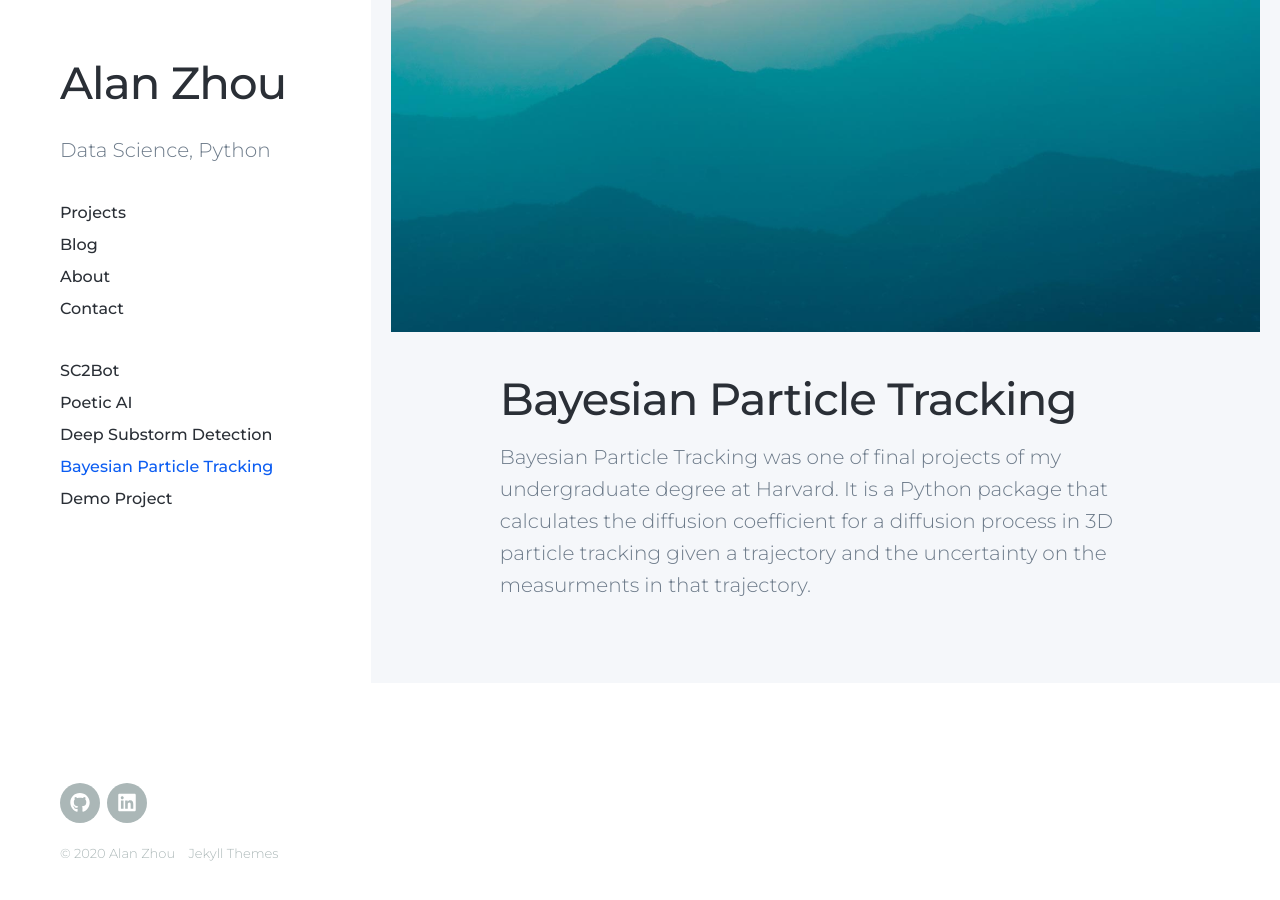
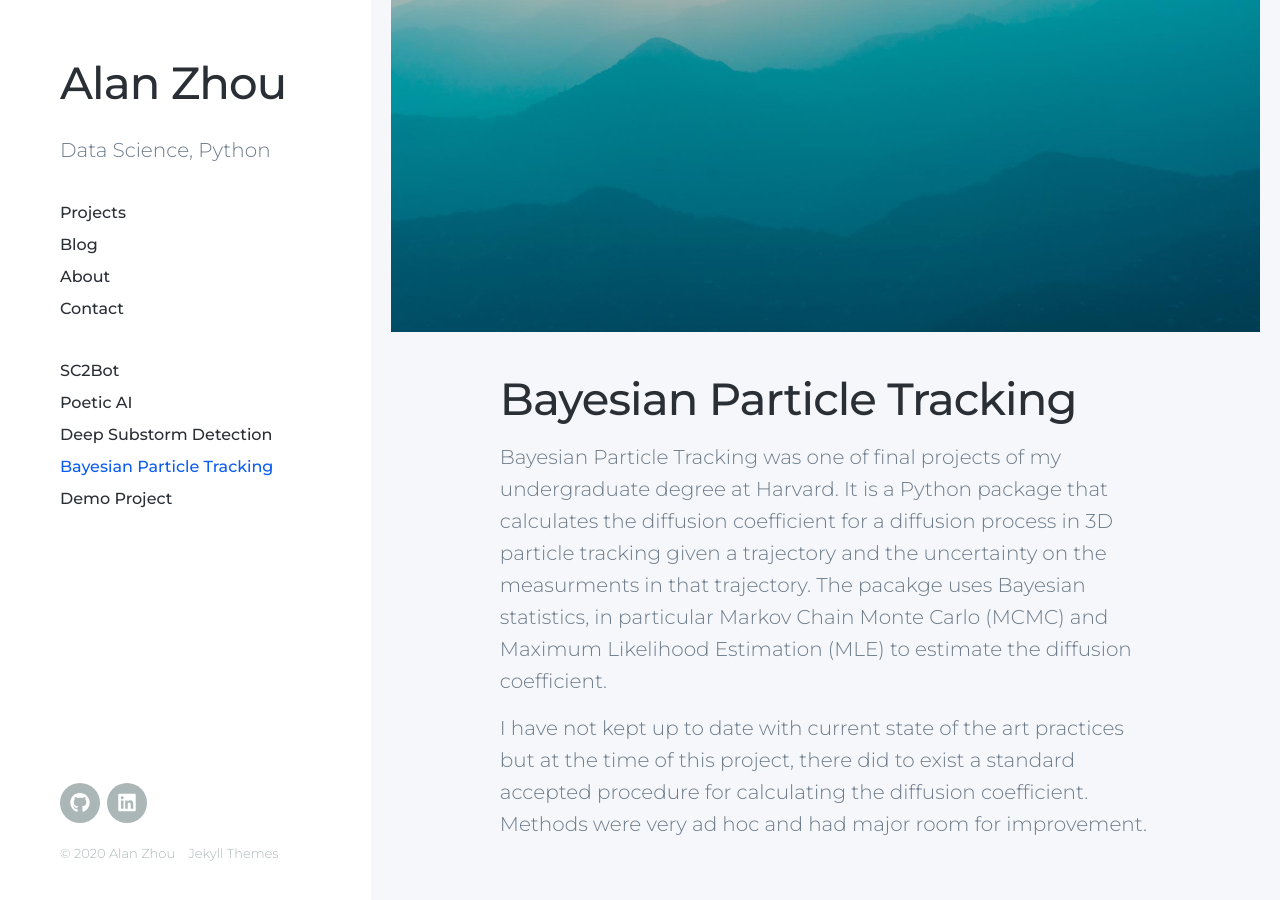
Before and after one commit to alanxzhou/alanxzhou.github.io, a Jekyll site: the page built from _projects/2016-05-01-particle_tracking.md, in a window 1280 px wide and 900 px high, scrolled down 403 px. Built offline with Jekyll 4.4.1, drawn with Linux system fonts in a browser that asks for light colours; nearby versions of some CDN libraries.

Commit message:
Update 2016-05-01-particle_tracking.md

```diff
--- a/_projects/2016-05-01-particle_tracking.md
+++ b/_projects/2016-05-01-particle_tracking.md
@@ -9,4 +9,6 @@ featured_image: '/images/particle_tracking/real_particle.png'
 ![](/images/demo/demo-landscape.jpg)
 
 # Bayesian Particle Tracking
-Bayesian Particle Tracking was one of final projects of my undergraduate degree at Harvard. It is a Python package that calculates the diffusion coefficient for a diffusion process in 3D particle tracking given a trajectory and the uncertainty on the measurments in that trajectory.
+Bayesian Particle Tracking was one of final projects of my undergraduate degree at Harvard. It is a Python package that calculates the diffusion coefficient for a diffusion process in 3D particle tracking given a trajectory and the uncertainty on the measurments in that trajectory. The pacakge uses Bayesian statistics, in particular Markov Chain Monte Carlo (MCMC) and Maximum Likelihood Estimation (MLE) to estimate the diffusion coefficient.
+
+I have not kept up to date with current state of the art practices but at the time of this project, there did to exist a standard accepted procedure for calculating the diffusion coefficient. Methods were very ad hoc and had major room for improvement.
```
